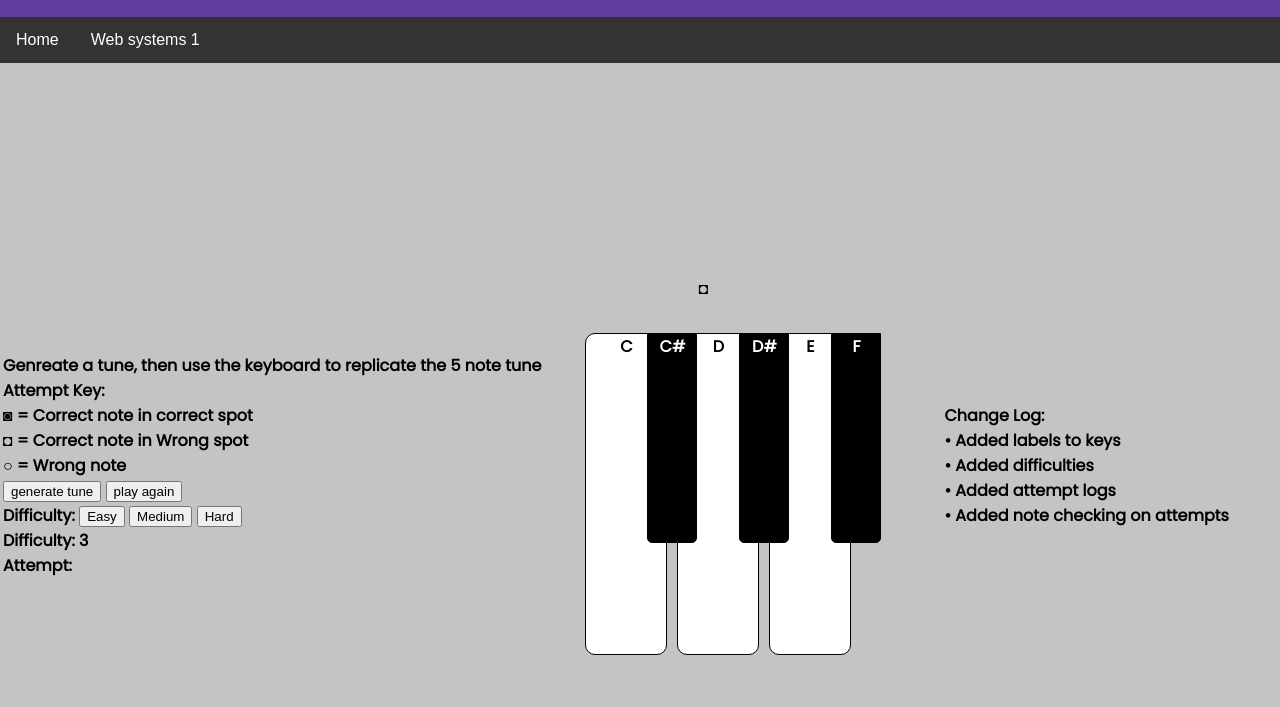
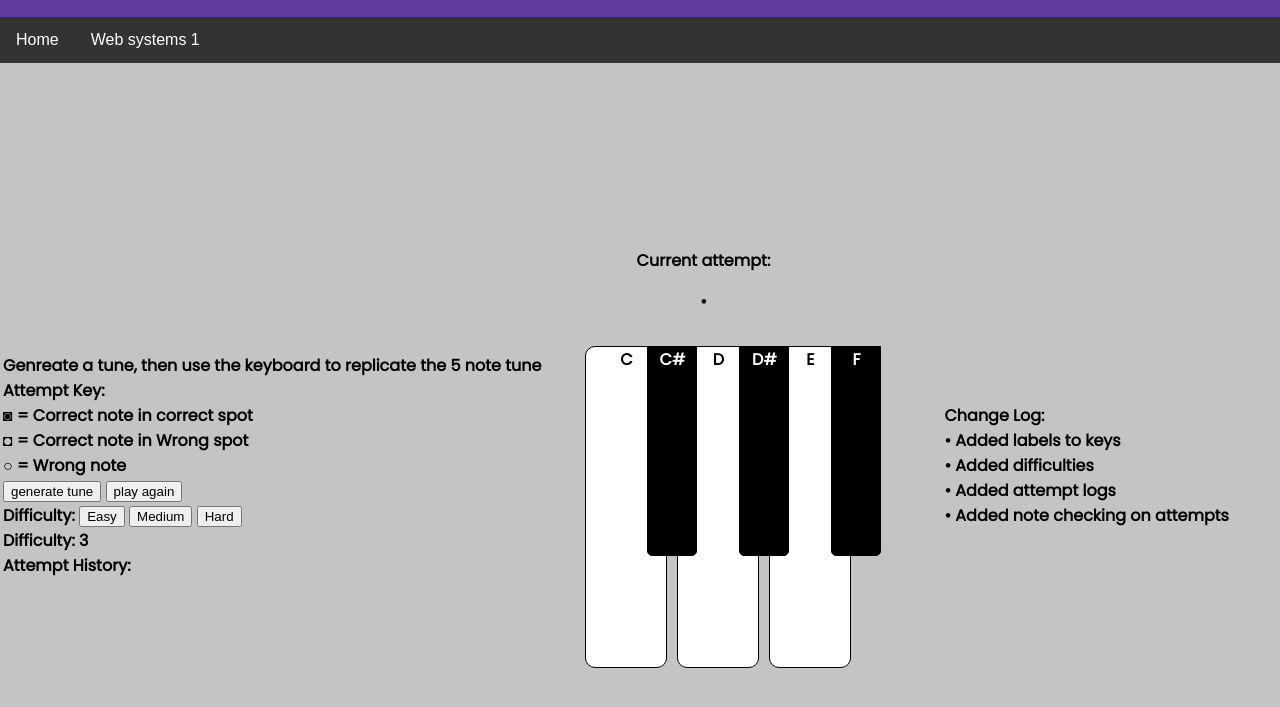
Before and after one commit to P0tato-Chan/web-systems-1, a plain HTML site: page assignment14.html in a window 1280 px wide. Both pictures are taken after a click on the item "C#". Shown: the part 117-824 px from the top of the page. Drawn offline with Linux system fonts and the light colour scheme.

Commit message:
Update assignment14.html

```diff
--- a/assignment14.html
+++ b/assignment14.html
@@ -89,11 +89,12 @@
 <button id="generate" onclick="playAgain()">play again</button><br>
 Difficulty: <button id="easy" onclick="difficulty(3)">Easy</button> <button id="medium" onclick="difficulty(4)">Medium</button> <button id="hard" onclick="difficulty(5)">Hard</button>
 <div id="difficulty")>Difficulty: 3</div>
-<div>Attempt: </div><div id="result"></div>
+<div>Attempt History: </div><div id="result"></div>
 
 	</th>
 	<th>
 		<div class="container">
+			Current attempt:
 	<p id="current"></p>
         <div class="piano-container">
             <ul class="piano-keys-list">
@@ -143,7 +144,7 @@ Difficulty: <button id="easy" onclick="difficulty(3)">Easy</button> <button id="
                         if (note) {
                             piano.play(note, 4, 2); // Play the note
 			attempt.push(note);
-			document.getElementById("current").innerHTML += "◘";
+			document.getElementById("current").innerHTML += "•";
 				if (attempt.length == diff){
 				temp.length = 0
 				document.getElementById("current").innerHTML = ""
```
